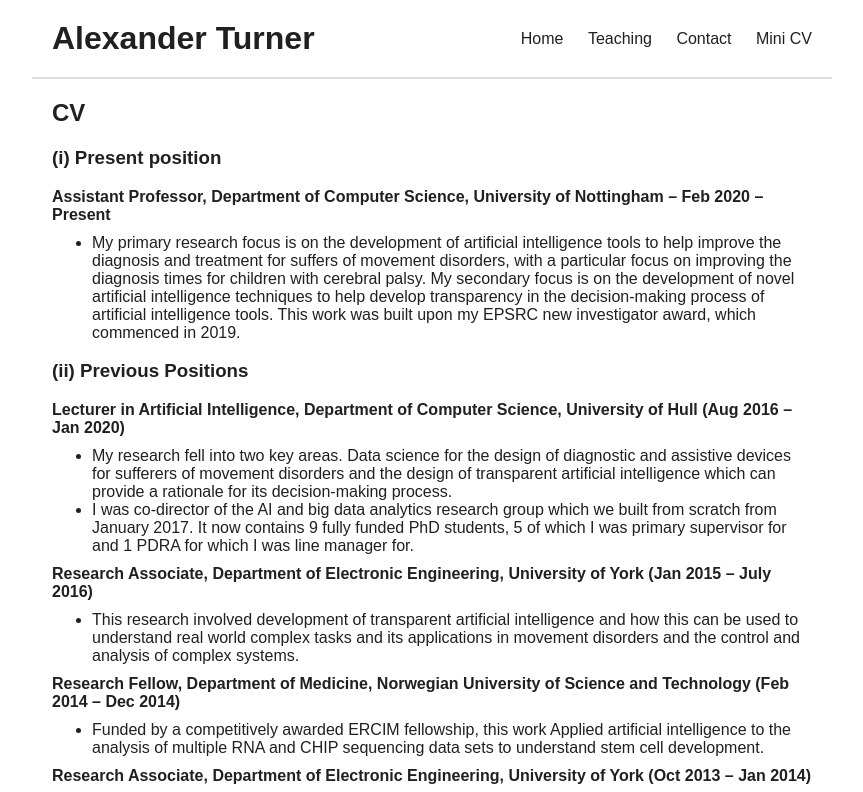
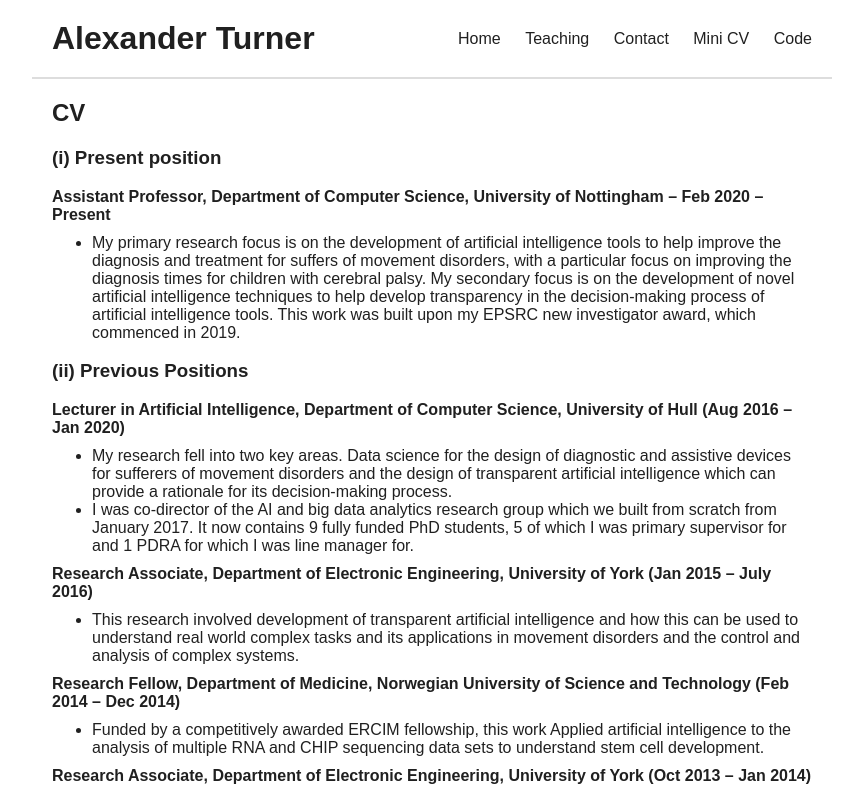
Before and after one commit to apt503/apt503.github.io, a plain HTML site: page cv.html in a window 1280 px wide. Shown: the top 792 px of the page, without its empty margins (208-1071 px from the left). Drawn offline with Linux system fonts and the light colour scheme.

Commit message:
Update cv.html

```diff
--- a/cv.html
+++ b/cv.html
@@ -13,6 +13,7 @@
             <a href="teaching.html">Teaching</a>
             <a href="contact.html">Contact</a>
             <a href="cv.html">Mini CV</a>
+		<a href="https://github.com/apt503">Code</a>
         </nav>
     </header>
     <section id="about-me">
```
